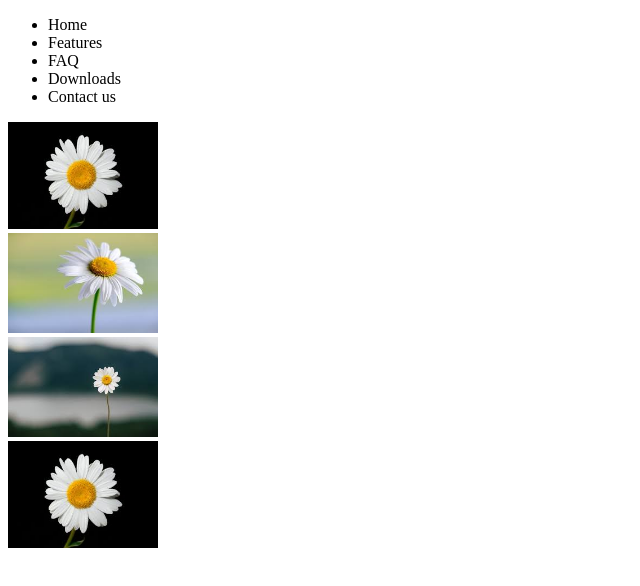
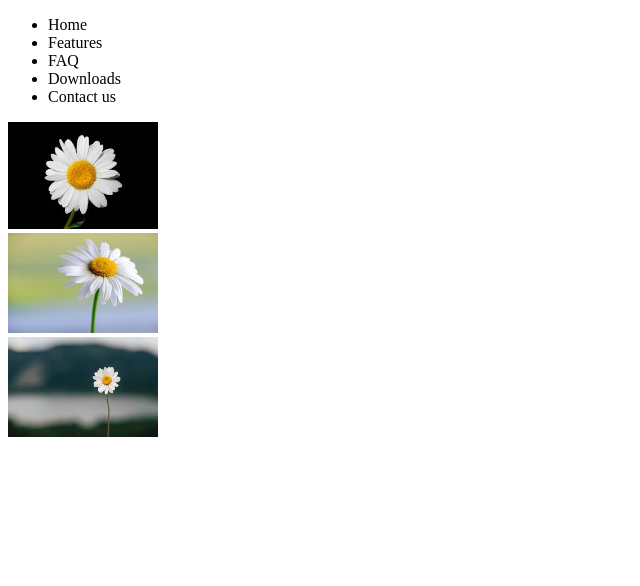
Before and after one commit to AbbasRazaPakistan/webdemo, a plain HTML site: page index.html in a window 1280 px wide. Shown: the whole page, without its empty margins (0-640 px from the left). Drawn offline with Linux system fonts and the light colour scheme.

Commit message:
Update index.html
deleted 4th image

```diff
--- a/index.html
+++ b/index.html
@@ -21,6 +21,5 @@
     <img src="./images/1.jpg" alt="" /><br />
     <img src="./images/2.jpg" alt="" /><br />
     <img src="./images/3.jpg" alt="" /><br />
-    <img src="./images/1.jpg" alt="" /><br />
   </body>
 </html>
```
